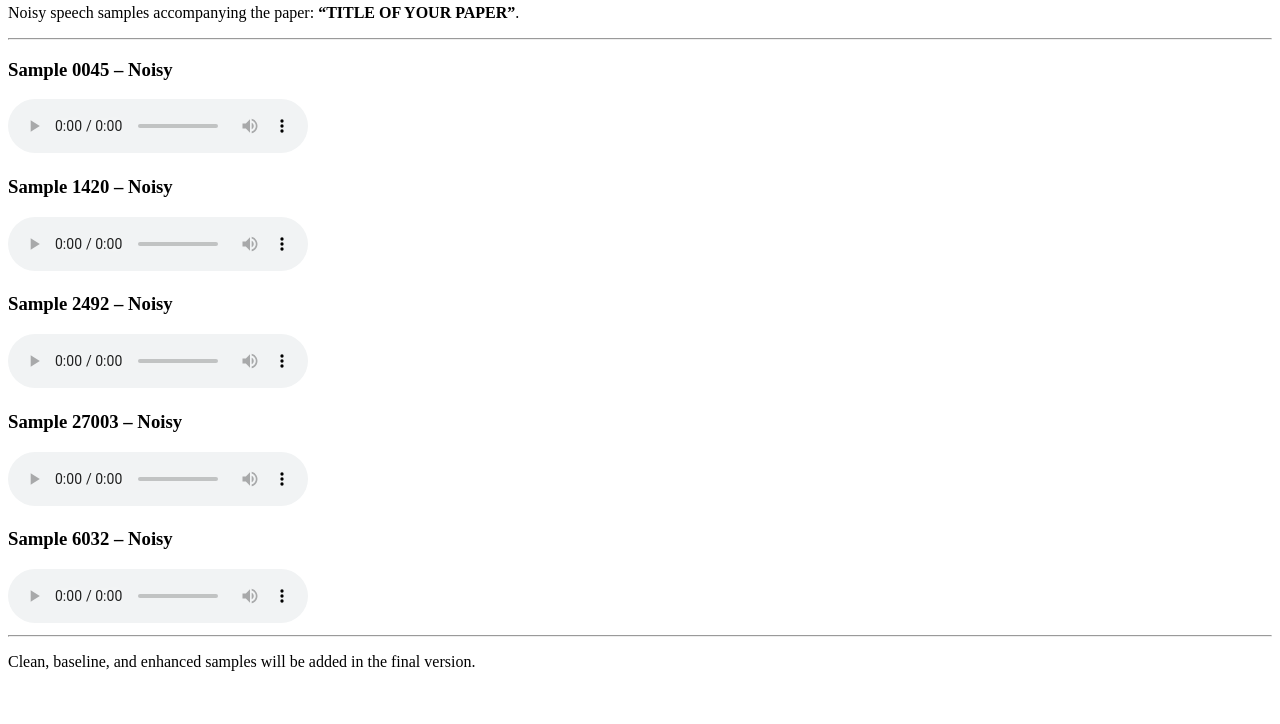
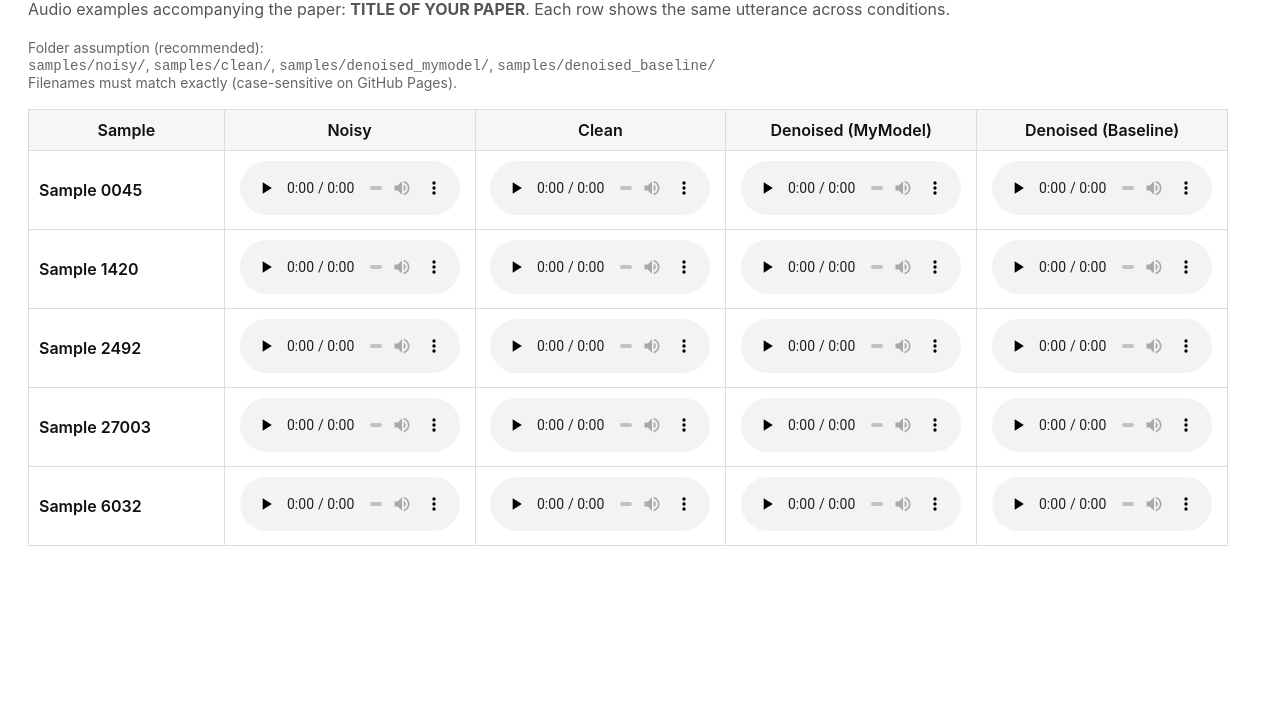
Before and after one commit to EmilyBederov/website-wind, a plain HTML site: page index.html in a window 1280 px wide. Shown: the part 76-800 px from the top of the page. Drawn offline with Linux system fonts and the light colour scheme.

Commit message:
Refactor index.html for improved layout and styles
Updated HTML structure and styling for audio samples page.

```diff
--- a/index.html
+++ b/index.html
@@ -1,50 +1,131 @@
-<!DOCTYPE html>
+<!doctype html>
 <html lang="en">
 <head>
-  <meta charset="UTF-8">
+  <meta charset="utf-8" />
+  <meta name="viewport" content="width=device-width,initial-scale=1" />
   <title>Wind Noise Removal – Audio Samples</title>
+
+  <style>
+    :root { color-scheme: light; }
+    body {
+      font-family: -apple-system, BlinkMacSystemFont, "Segoe UI", Roboto, Arial, sans-serif;
+      margin: 28px;
+      color: #111;
+      background: #fff;
+    }
+    h1 { margin: 0 0 6px; font-size: 34px; }
+    .subtitle { margin: 0 0 18px; color: #555; line-height: 1.35; }
+    .note { margin: 0 0 18px; color: #666; font-size: 14px; }
+    .wrap { max-width: 1200px; }
+
+    table {
+      width: 100%;
+      border-collapse: collapse;
+      table-layout: fixed;
+    }
+    th, td {
+      border: 1px solid #ddd;
+      padding: 10px;
+      vertical-align: middle;
+      text-align: center;
+      overflow: hidden;
+      text-overflow: ellipsis;
+      white-space: nowrap;
+    }
+    th {
+      background: #f6f6f6;
+      font-weight: 600;
+      position: sticky;
+      top: 0;
+      z-index: 1;
+    }
+    td.sample {
+      text-align: left;
+      font-weight: 600;
+      white-space: normal;
+    }
+    audio { width: 220px; }
+
+    @media (max-width: 980px) {
+      audio { width: 180px; }
+      th, td { padding: 8px; }
+    }
+    @media (max-width: 720px) {
+      body { margin: 16px; }
+      table { display: block; overflow-x: auto; }
+      audio { width: 160px; }
+    }
+  </style>
 </head>
+
 <body>
+  <div class="wrap">
+    <h1>Wind Noise Removal – Audio Samples</h1>
+    <p class="subtitle">
+      Audio examples accompanying the paper: <b>TITLE OF YOUR PAPER</b>.
+      Each row shows the same utterance across conditions.
+    </p>
+    <p class="note">
+      Folder assumption (recommended):<br>
+      <code>samples/noisy/</code>, <code>samples/clean/</code>, <code>samples/denoised_mymodel/</code>, <code>samples/denoised_baseline/</code><br>
+      Filenames must match exactly (case-sensitive on GitHub Pages).
+    </p>
 
-<h1>Wind Noise Removal – Audio Samples</h1>
+    <table>
+      <thead>
+        <tr>
+          <th style="width: 16%;">Sample</th>
+          <th style="width: 21%;">Noisy</th>
+          <th style="width: 21%;">Clean</th>
+          <th style="width: 21%;">Denoised (MyModel)</th>
+          <th style="width: 21%;">Denoised (Baseline)</th>
+        </tr>
+      </thead>
+      <tbody>
+        <!-- EDIT THESE ROWS: keep the IDs, change paths if your folders/names differ -->
 
-<p>
-Noisy speech samples accompanying the paper:
-<b>“TITLE OF YOUR PAPER”</b>.
-</p>
+        <tr>
+          <td class="sample">Sample 0045</td>
+          <td><audio controls preload="none" src="samples/noisy/0045.wav"></audio></td>
+          <td><audio controls preload="none" src="samples/clean/0045.wav"></audio></td>
+          <td><audio controls preload="none" src="samples/denoised_mymodel/0045.wav"></audio></td>
+          <td><audio controls preload="none" src="samples/denoised_baseline/0045.wav"></audio></td>
+        </tr>
 
-<hr>
+        <tr>
+          <td class="sample">Sample 1420</td>
+          <td><audio controls preload="none" src="samples/noisy/1420.wav"></audio></td>
+          <td><audio controls preload="none" src="samples/clean/1420.wav"></audio></td>
+          <td><audio controls preload="none" src="samples/denoised_mymodel/1420.wav"></audio></td>
+          <td><audio controls preload="none" src="samples/denoised_baseline/1420.wav"></audio></td>
+        </tr>
 
-<h3>Sample 0045 – Noisy</h3>
-<audio controls>
-  <source src="./Audio/sample0045NOISY.wav" type="audio/wav">
-</audio>
+        <tr>
+          <td class="sample">Sample 2492</td>
+          <td><audio controls preload="none" src="samples/noisy/2492.wav"></audio></td>
+          <td><audio controls preload="none" src="samples/clean/2492.wav"></audio></td>
+          <td><audio controls preload="none" src="samples/denoised_mymodel/2492.wav"></audio></td>
+          <td><audio controls preload="none" src="samples/denoised_baseline/2492.wav"></audio></td>
+        </tr>
 
-<h3>Sample 1420 – Noisy</h3>
-<audio controls>
-  <source src="Audio/sample1420NOISY.wav" type="audio/wav">
-</audio>
+        <tr>
+          <td class="sample">Sample 27003</td>
+          <td><audio controls preload="none" src="samples/noisy/27003.wav"></audio></td>
+          <td><audio controls preload="none" src="samples/clean/27003.wav"></audio></td>
+          <td><audio controls preload="none" src="samples/denoised_mymodel/27003.wav"></audio></td>
+          <td><audio controls preload="none" src="samples/denoised_baseline/27003.wav"></audio></td>
+        </tr>
 
-<h3>Sample 2492 – Noisy</h3>
-<audio controls>
-  <source src="Audio/sample2492NOISY.wav" type="audio/wav">
-</audio>
+        <tr>
+          <td class="sample">Sample 6032</td>
+          <td><audio controls preload="none" src="samples/noisy/6032.wav"></audio></td>
+          <td><audio controls preload="none" src="samples/clean/6032.wav"></audio></td>
+          <td><audio controls preload="none" src="samples/denoised_mymodel/6032.wav"></audio></td>
+          <td><audio controls preload="none" src="samples/denoised_baseline/6032.wav"></audio></td>
+        </tr>
 
-<h3>Sample 27003 – Noisy</h3>
-<audio controls>
-  <source src="Audio/sample27003NOISY.wav" type="audio/wav">
-</audio>
-
-<h3>Sample 6032 – Noisy</h3>
-<audio controls>
-  <source src="Audio/sample6032NOISY.wav" type="audio/wav">
-</audio>
-
-<hr>
-
-<p>
-Clean, baseline, and enhanced samples will be added in the final version.
-</p>
-
+      </tbody>
+    </table>
+  </div>
 </body>
 </html>
```
